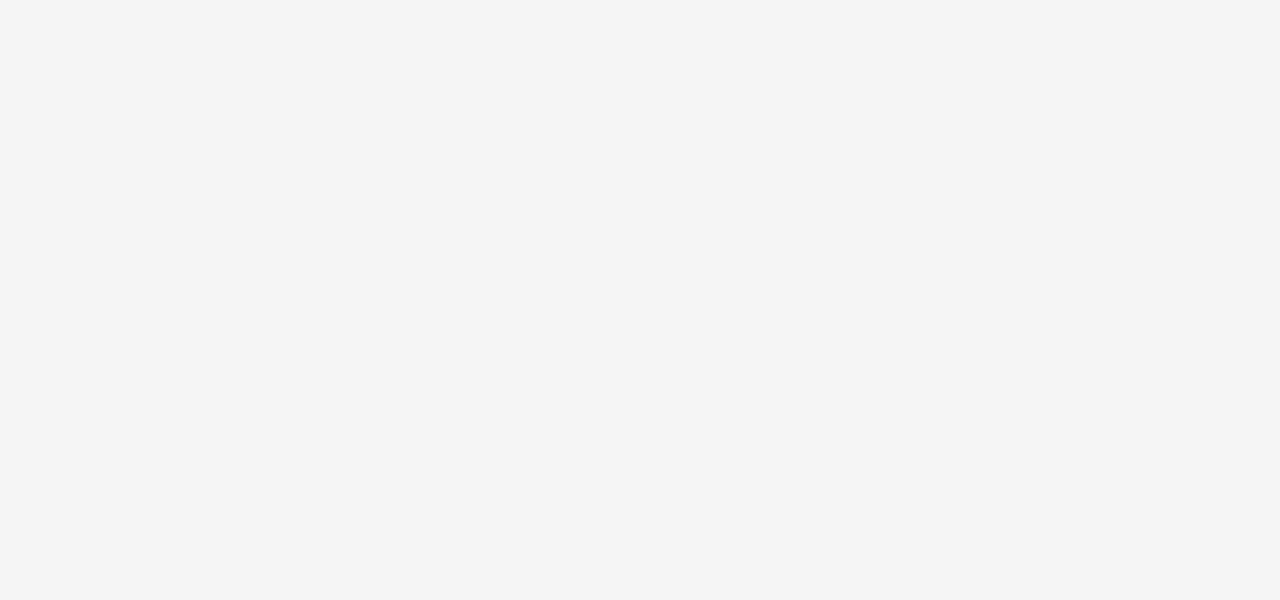
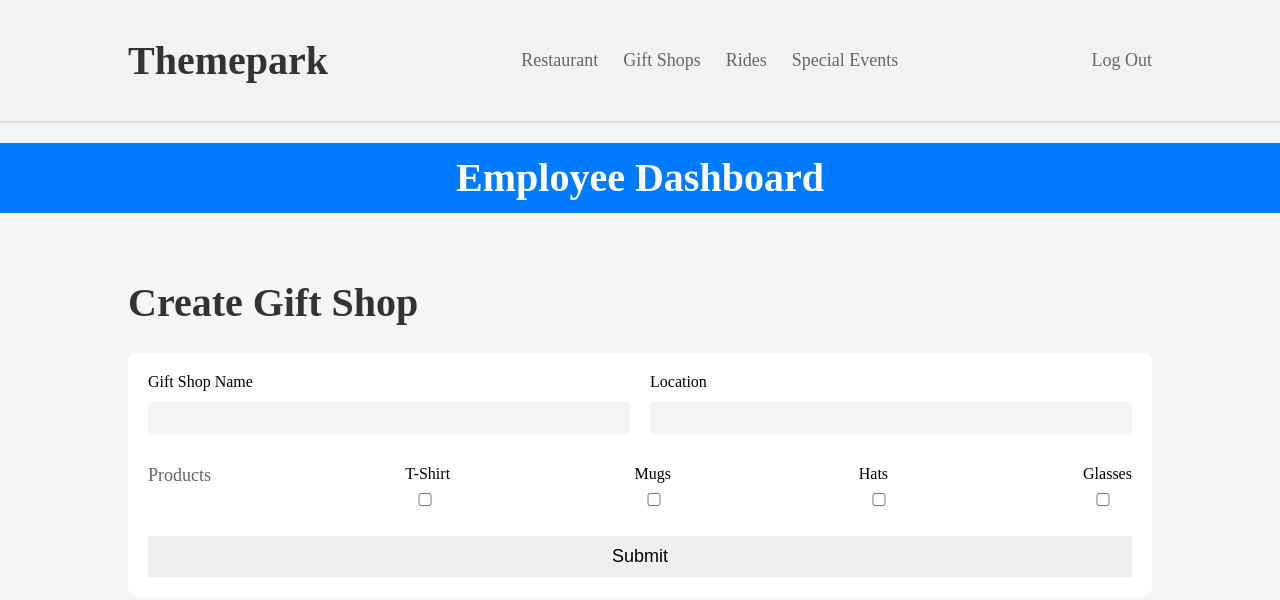
Before and after one commit to zzLinie/themepark, a React (Vite) app in the folder frontend/: page /employees/shops in a window 1280 px wide. Before the commit this address had no page. Shown: the top 600 px of the page. Built offline with nearby package versions, Linux system fonts and the light colour scheme.

Commit message:
create gift shop data entry

```diff
--- a/frontend/src/App.jsx
+++ b/frontend/src/App.jsx
@@ -10,6 +10,7 @@ import ProtectedRoutes from "./utils/ProtectedRoutes.jsx";
 import AdminEmployee from "./pages/AdminEmployee.jsx";
 import Employees from "./pages/Employees.jsx";
 import EmployeeRestaurant from "./pages/EmployeeRestaurant.jsx";
+import EmployeeShop from "./pages/EmployeeShops.jsx";
 
 export default function App() {
   return (
@@ -27,6 +28,7 @@ export default function App() {
           <Route element={<AdminEmployee />} path="/admin/employees" />
           <Route element={<Employees />} path="employees" />
           <Route element={<EmployeeRestaurant />} path="employees/restaurant" />
+          <Route element={<EmployeeShop />} path="employees/shops" />
         </Route>
       </Routes>
     </BrowserRouter>
--- /dev/null
+++ b/frontend/src/pages/EmployeeShops.jsx
@@ -0,0 +1,53 @@
+import { Input } from "../components/dasboard";
+import EmployeeHeader from "../components/employeeHeader";
+import "./employeeShop.css";
+
+export default function EmployeeShop() {
+  return (
+    <>
+      <EmployeeHeader />
+      <div className="s-employee-card">
+        <h1>Create Gift Shop</h1>
+        <form action="" className="s-employee-form">
+          <Input
+            inputNaming={"shopName"}
+            inputText={"Gift Shop Name"}
+            inputType={"text"}
+            maxLength={50}
+            req
+          />
+          <Input
+            inputNaming={"shopLocation"}
+            inputText={"Location"}
+            inputType={"text"}
+            maxLength={50}
+          />
+          <div className="products-container">
+            <p>Products</p>
+            <Input
+              inputNaming={"shirt"}
+              inputText={"T-Shirt"}
+              inputType={"checkbox"}
+            />
+            <Input
+              inputNaming={"mugs"}
+              inputText={"Mugs"}
+              inputType={"checkbox"}
+            />
+            <Input
+              inputNaming={"hats"}
+              inputText={"Hats"}
+              inputType={"checkbox"}
+            />
+            <Input
+              inputNaming={"glasses"}
+              inputText={"Glasses"}
+              inputType={"checkbox"}
+            />
+          </div>
+          <button type="submit">Submit</button>
+        </form>
+      </div>
+    </>
+  );
+}
--- /dev/null
+++ b/frontend/src/pages/employeeShop.css
@@ -0,0 +1,38 @@
+.s-employee-form {
+  display: grid;
+  grid-template-columns: 1fr 1fr;
+  gap: 20px;
+  background-color: white;
+  padding: 20px;
+  border-radius: 10px;
+}
+.s-employee-card {
+  padding: 20px 10%;
+}
+.s-employee-form input {
+  background-color: var(--backgroundColor);
+}
+.s-employee-form fieldset {
+  grid-column: span 2;
+}
+.products-container input {
+  display: inline-block;
+  width: 40px;
+}
+.products-container {
+  display: flex;
+  justify-content: space-between;
+  grid-column: span 2;
+}
+.products-container div {
+  display: flex;
+  flex-direction: column;
+}
+
+.products-container p {
+  margin-right: 10px;
+}
+
+.s-employee-form button {
+  grid-column: span 2;
+}
```
